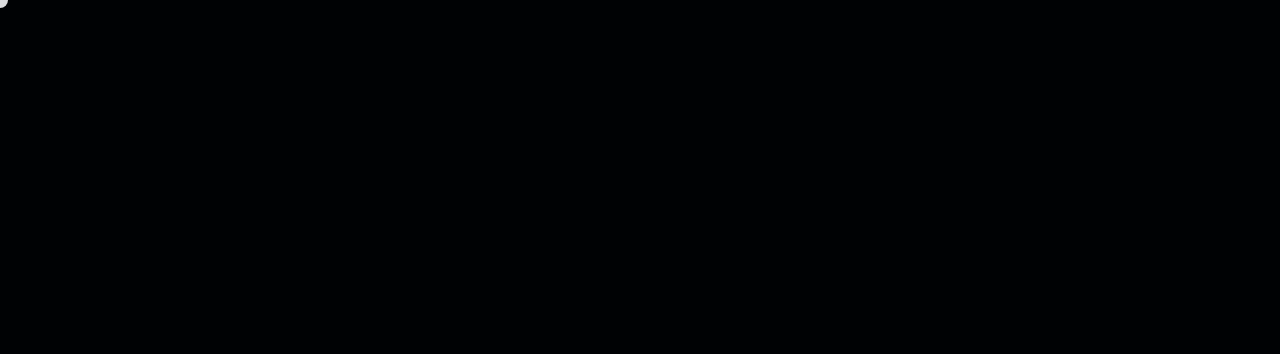
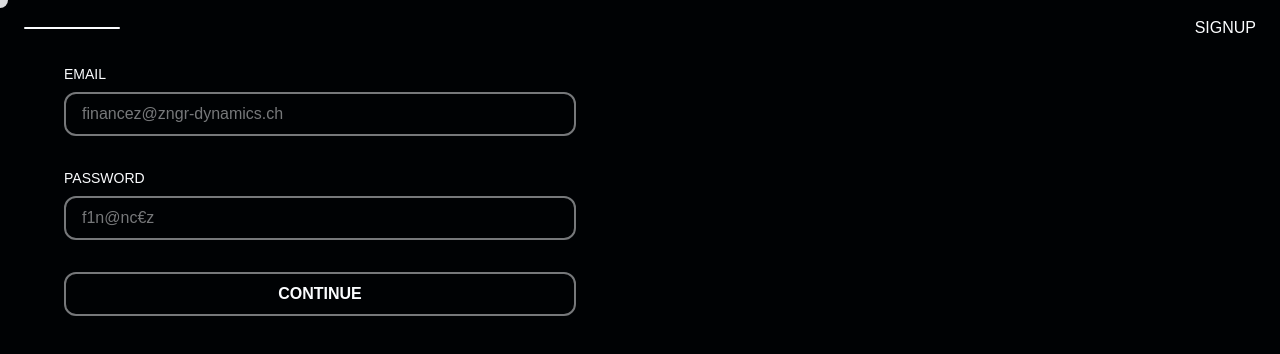
Before and after one commit to n-zngr/Financez-NextJs, a Next.js app in the folder financez/: page /login in a window 1280 px wide. Shown: the top 354 px of the page. Built offline with nearby package versions, Linux system fonts and the light colour scheme.

Commit message:
feat(login): Partly implemented login without db connection, styling wip

```diff
--- a/financez/src/app/login/page.tsx
+++ b/financez/src/app/login/page.tsx
@@ -1,5 +1,56 @@
 'use client';
+import { useState, FormEvent } from 'react';
 
-export default function Login() {
+export default function Login(){
+    const [ email, setEmail ] = useState('');
+    const [ password, setPassword ] = useState('');
 
+    const handleLogin = async (e: FormEvent) => {
+        e.preventDefault();
+
+        const payload = {
+            email,
+            password
+        };
+        console.log('Payload: ', payload);
+    };
+
+    return (
+        <div className='relative h-screen w-screen overflow-hidden'>
+            {/*Nav*/}
+            <nav className={`fixed top-0 left-0 w-full bg-transparent py-4 px-6 flex items-center justify-between transition-transform duration-800 z-50`}>
+                <div className='flex gap-4'>
+                    <div className='w-[96px] h-[2px] rounded bg-white-5 transition-all duration-400 '></div>
+                </div>
+                <div>
+                    <a className='text-white-5 font-light' href='/'>SIGNUP</a>
+                </div>
+            </nav>
+            <form onSubmit={handleLogin} className='flex flex-col p-16 w-1/2'>
+                <div className='flex flex-col pb-8'>
+                    <label htmlFor='email' className='pb-2 text-sm font-light'>EMAIL</label>
+                    <input
+                        type='email'
+                        id='email'
+                        placeholder='financez@zngr-dynamics.ch'
+                        required
+                        onChange={(e) => setEmail(e.target.value)}
+                        className='border-2 border-gray-2 rounded-xl px-4 py-2 transition placeholder-gray-2 font-light focus:border-white-1 focus:text-white-1'>
+                    </input>
+                </div>
+                <div className='flex flex-col pb-8'>
+                    <label htmlFor='password' className='pb-2 text-sm font-light'>PASSWORD</label>
+                    <input
+                        type='password'
+                        id='password'
+                        placeholder='f1n@nc€z'
+                        required
+                        onChange={(e) => setPassword(e.target.value)}
+                        className='border-2 border-gray-2 rounded-xl px-4 py-2 transition placeholder-gray-2 font-light focus:border-white-1 focus:text-white-1'>
+                    </input>
+                </div>
+                <button type='submit' className='px-4 py-2 border-2 border-gray-2 rounded-xl font-bold transition hover:border-white-1'>CONTINUE</button>
+            </form>
+        </div>
+    );
 }
```
